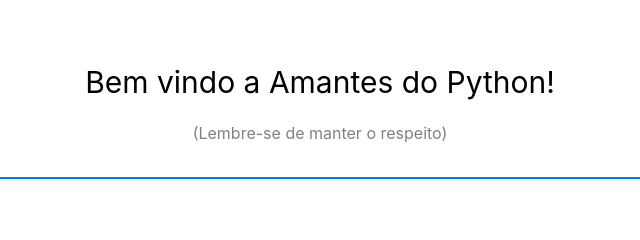
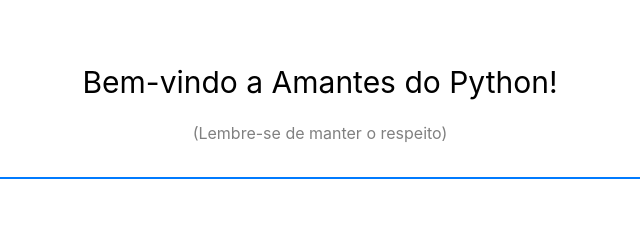
Before and after one commit to OtavioFetter/chat-api-frontend, a plain HTML site: page room.html in a window 1280 px wide. Shown: the top 240 px of the page, 320-960 px from the left. Drawn offline with nearby package versions, Linux system fonts and the light colour scheme; files that its build step writes are made by us from their sources.

Commit message:
Update room.html

```diff
--- a/room.html
+++ b/room.html
@@ -11,7 +11,7 @@
     <div class="container">
         <div style="align-items: center; text-align: center; margin-top: 60px;" class="row">
             <div class="col-12">
-                <p style="font-size: 30px; color: black;">Bem vindo a Amantes do Python!</p>
+                <p style="font-size: 30px; color: black;">Bem-vindo a Amantes do Python!</p>
                 <p style="color: gray;">(Lembre-se de manter o respeito)</p>
             </div>
         </div>
```
